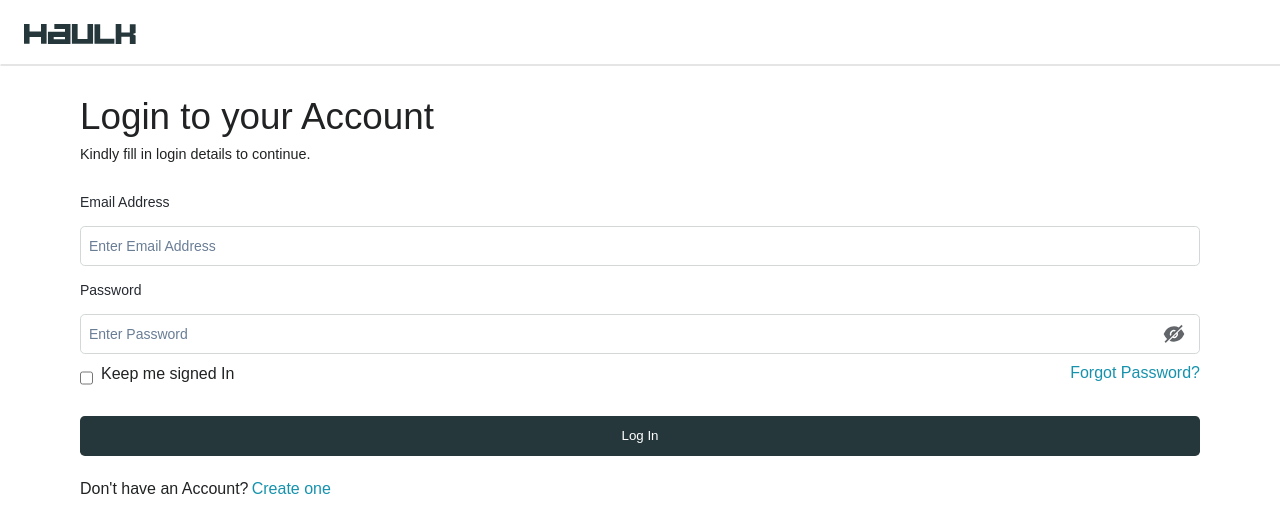
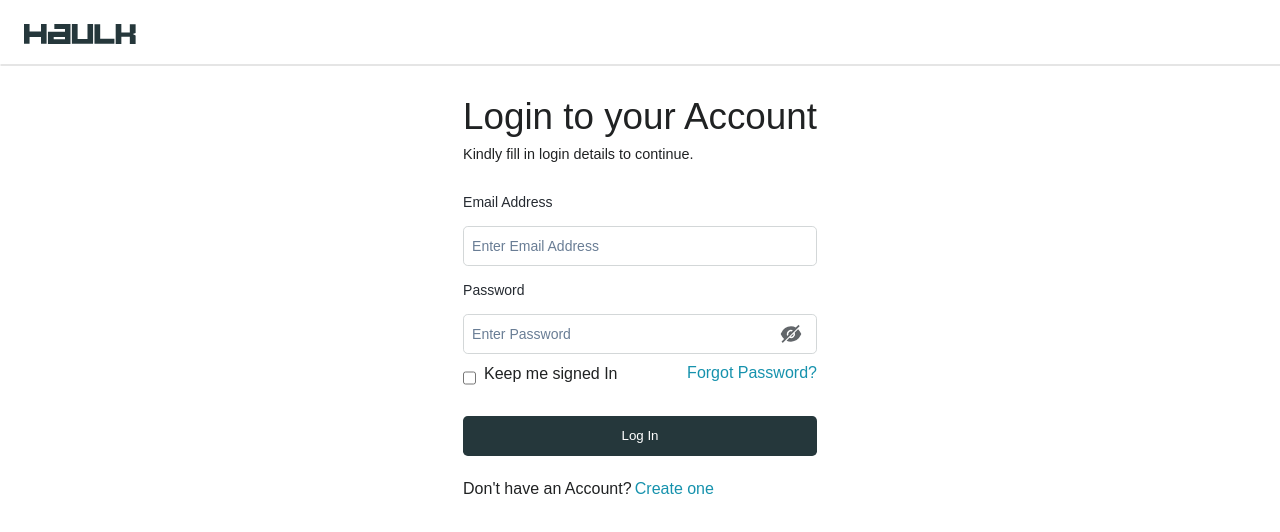
Before and after one commit to Haulk-Logistics/haulk_frontend, a React (Create React App) app: page /adminlogin in a window 1280 px wide. Shown: the top 532 px of the page. Built offline with nearby package versions, Linux system fonts and the light colour scheme.

Commit message:
admin update

```diff
--- a/src/Pages/Admin/login.js
+++ b/src/Pages/Admin/login.js
@@ -8,7 +8,9 @@ const Adminlogin = () => {
     <div>
       <Formnav />
       <div className={loginstyle.container}>
-        <Loginform user="admin" />
+        <div className={loginstyle.login}>
+          <Loginform user="admin" />
+        </div>
       </div>
     </div>
   );
--- a/src/Pages/Admin/style.module.css
+++ b/src/Pages/Admin/style.module.css
@@ -1,6 +1,13 @@
 .container{
-        width: 100vw;
+        width: 100%;
         display: flex;
         justify-content: center;
+        overflow-x: hidden;
 
 }
+
+@media screen and (max-width:600px){
+    .login{
+        width: 100%;
+    }
+}
```
